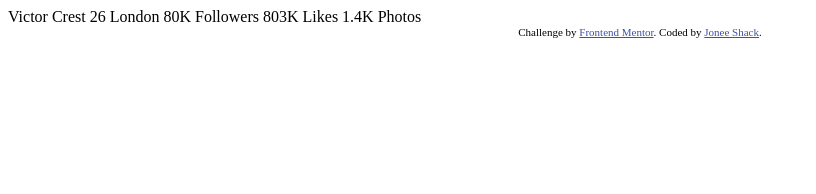
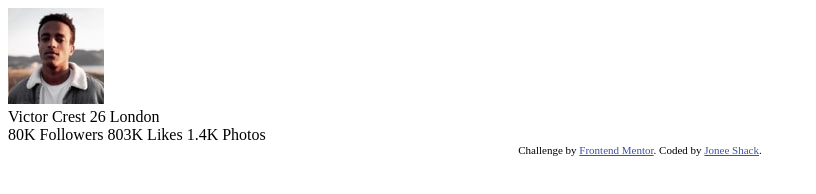
Before and after one commit to ajshack/Code-Challenge, a plain HTML site: page profile-card-component-main/index.html in a window 1280 px wide. Shown: the whole page, without its empty margins (0-816 px from the left). Drawn offline with Linux system fonts and the light colour scheme.

Commit message:
Added profile Image

```diff
--- a/profile-card-component-main/index.html
+++ b/profile-card-component-main/index.html
@@ -15,10 +15,14 @@
   </style>
 </head>
 <body>
-  Victor Crest
-  26
-  London
+  <img src="../profile-card-component-main/images/image-victor.jpg" alt="Man">
+  <div class="Name">
+     Victor Crest
+    26
+    London
+</div>
 
+<div class="Stats">
   80K
   Followers
 
@@ -27,6 +31,7 @@
 
   1.4K
   Photos
+</div>
   <div class="attribution">
     Challenge by <a href="https://www.frontendmentor.io?ref=challenge" target="_blank">Frontend Mentor</a>.
     Coded by <a href="#">Jonee Shack</a>.
```
